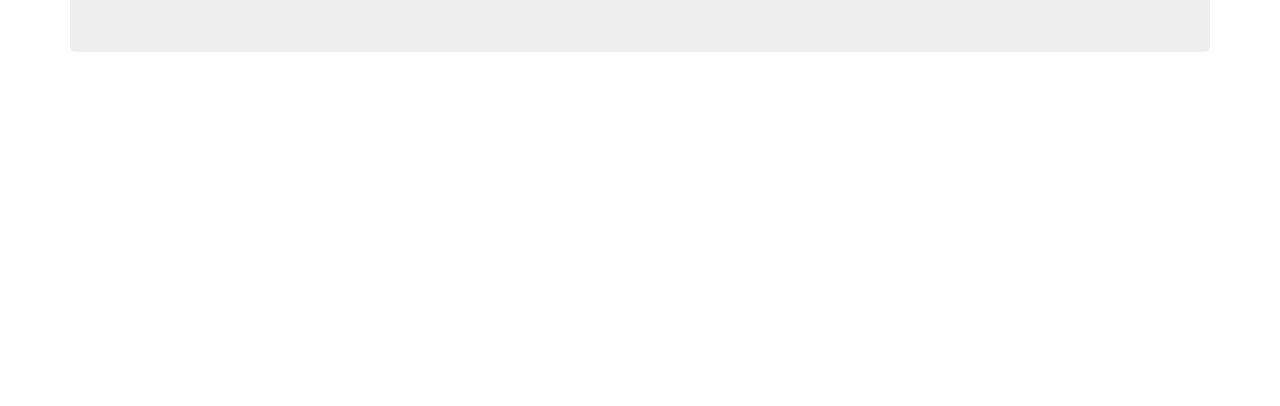
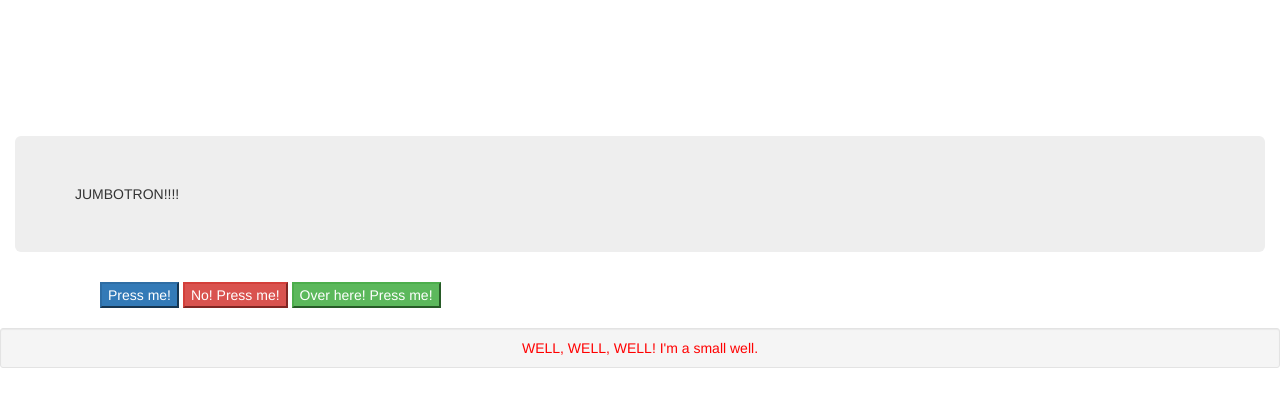
Before and after one commit to connielion/test-site, a plain HTML site: page index.html in a window 1280 px wide. Shown: the part 64-470 px from the top of the page. Drawn offline with Linux system fonts and the light colour scheme.

Commit message:
some styling

```diff
--- a/css/styles.css
+++ b/css/styles.css
@@ -0,0 +1,13 @@
+.jumbotron {
+  margin-top: 200px;
+}
+
+.btn-primary {
+  margin-left: 100px;
+}
+
+.well {
+  text-align: center;
+  color: red;
+  margin-top: 20px;
+}
--- a/index.html
+++ b/index.html
@@ -25,11 +25,19 @@
 
         </div>
     </nav>
-  <div class="container">
+
+  <div class="container-fluid">
     <div class="jumbotron">
       JUMBOTRON!!!!
     </div>
   </div>
 
+  <button type="button" class="btn-primary">Press me!</button>
+  <button type="button" class="btn-danger">No! Press me!</button>
+  <button type="button" class="btn-success">Over here! Press me!</button>
+
+  <div class="well well-sm">WELL, WELL, WELL! I'm a small well.</div>
+
+
   </body>
 </html>
```
